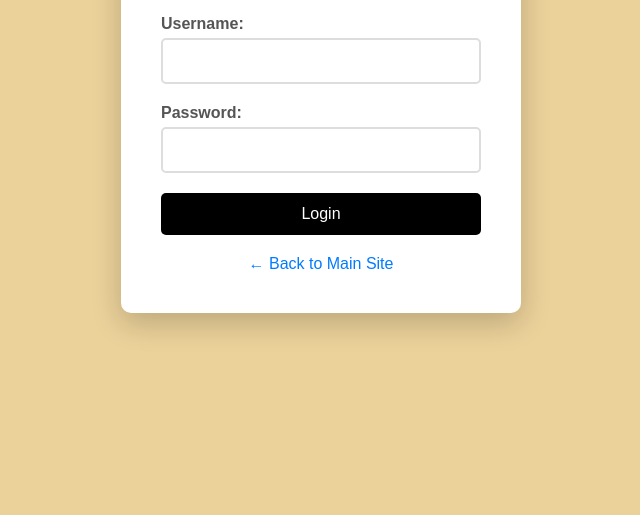
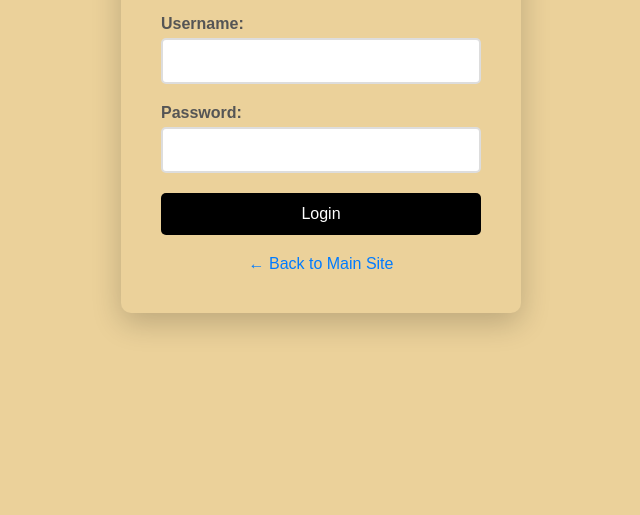
Before and after one commit to shadi110/mnjmoney, a plain HTML site: page admin/index.html in a window 1280 px wide. Shown: the part 285-800 px from the top of the page, without its empty margins (319-959 px from the left). Drawn offline with Linux system fonts and the light colour scheme.

Commit message:
with animation files

```diff
--- a/admin/styles.css
+++ b/admin/styles.css
@@ -9,7 +9,7 @@
 }
 
 .login-form {
-    background: white;
+    background: #ebd19a;
     padding: 40px;
     border-radius: 10px;
     box-shadow: 0 10px 30px rgba(0,0,0,0.2);
```
